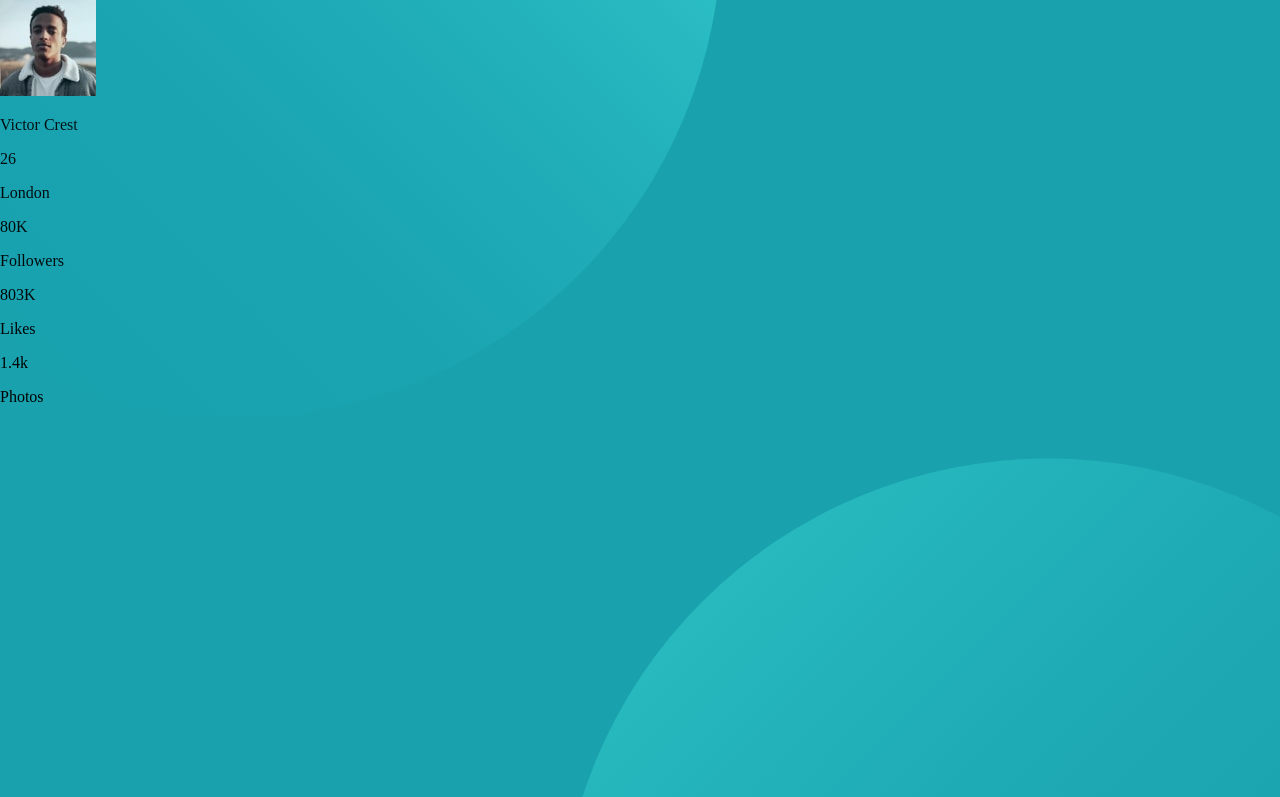
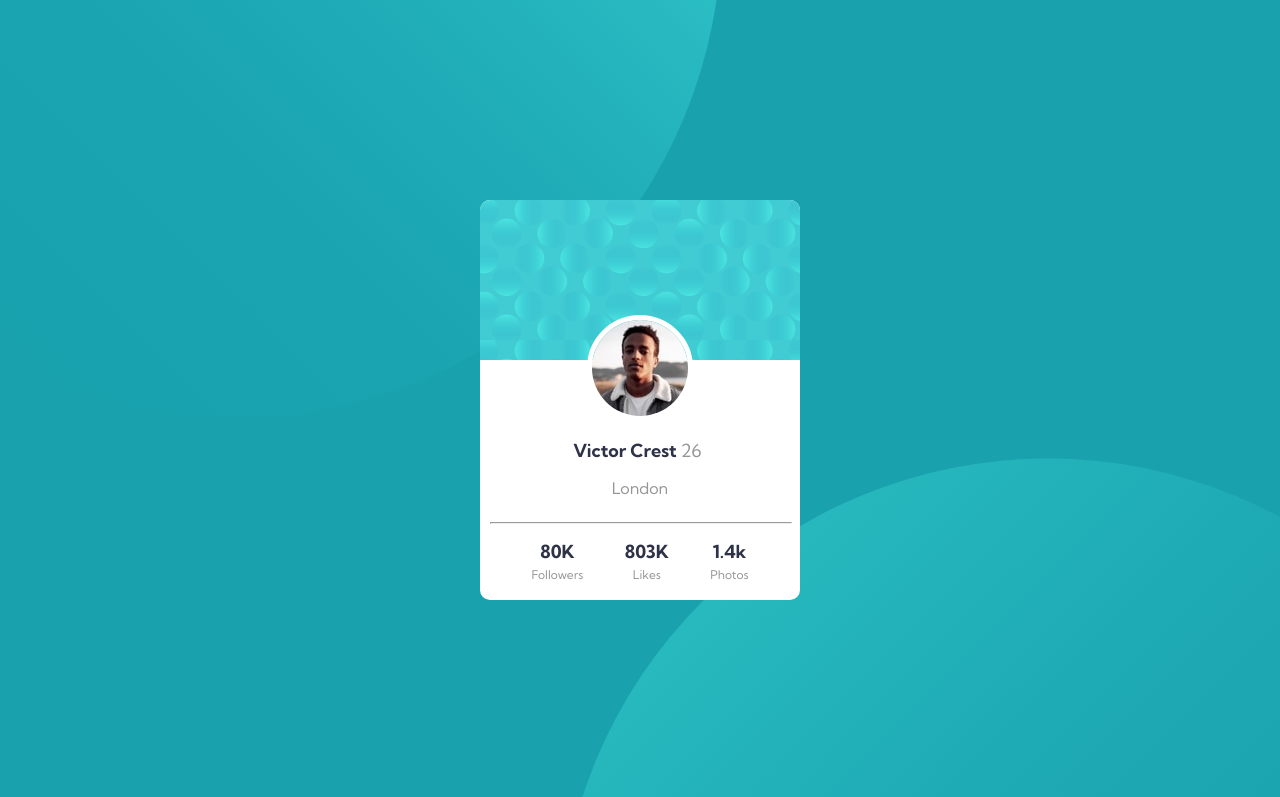
Before and after one commit to wds9601/FrontendMentor.io-Challenges, a plain HTML site: page profile-card/index.html in a window 1280 px wide. Shown: the top 797 px of the page. Drawn offline with Linux system fonts and the light colour scheme.

Commit message:
finished desktop view

```diff
--- a/profile-card/index.html
+++ b/profile-card/index.html
@@ -25,16 +25,17 @@
 
     <div class="card">
       <div class="card-pattern"></div>
+      <div class="user-all">
         <div class="user">
           <img src="./images/image-victor.jpg" alt="profile image" class="user-image">
           <div class="user-info">
-          <p class="name">Victor Crest</p>
-          <p class="age">26</p>
+            <p class="name">Victor Crest <span class="age">26</span></p>
           </div>
           <div class="user-city">
             <p class="city">London</p>
           </div>
         </div>
+        <hr >
         <div class="stats">
           <div class="stat-box">
             <p class="number">80K</p>
@@ -47,6 +48,7 @@
           <div class="stat-box">
             <p class="number">1.4k</p>
             <p class="label">Photos</p>
+          </div>
         </div>
       </div>
     </div>
--- a/profile-card/style.css
+++ b/profile-card/style.css
@@ -6,17 +6,22 @@
 
     --font-large: 18px;
     --font: 'Kumbh Sans', sans-serif;
+    --font-regular: 400;
+    --font-bold: 700;
 }
 
 html, body {
     box-sizing: border-box;
     margin: 0 auto;
+    font-family: var(--font)
 }
 
 .main {
     background-color: var(--color-main-bg);
     display: flex;
     height: 100vh;
+    justify-content: center;
+    align-items: center;
 }
 
 .bg-bubble {
@@ -33,5 +38,98 @@ html, body {
     right: -20%;
 }
 
+.card {
+    display: flex;
+    flex-direction: column;
+    justify-content: space-between;
+    background-color: var(--color-card-bg);
+    border-radius: 10px;
+    height: 50%;
+    width: 25%;
+    z-index: 2;
+    overflow: hidden;
+    box-shadow:
+}
+
+.card-pattern {
+    position: absolute;
+    height: 20%;
+    width: 25%;
+    border-radius: 10px 10px 0 0;
+    background-image: url("./images/bg-pattern-card.svg")
+}
+
+.user-all {
+    display: flex;
+    flex-direction: column;
+    justify-content: flex-end;
+    align-items: center;
+    margin-top: auto;
+    z-index: 3;
+    padding: 10px;
+}
+
+.user {
+    display: flex;
+    flex-direction: column;
+    align-items: center;
+    justify-content: center;
+    width: 50%;
+}
+
+.user-image {
+    border: solid white 5px;
+    border-radius: 50%;
+
+}
+
+.user-info {
+    display: flex;
+    justify-content: center;
+    margin-bottom: 0;
+}
+
+.name, .number {
+    font-size: var(--font-large);
+    color: var(--color-font-card-bold);
+    font-weight: var(--font-bold);
+}
+
+.name {
+    margin-bottom: 0;
+    margin-right: 5px;
+}
+
+.age {
+    color: var(--color-neutral);
+    font-weight: var(--font-regular);
+}
+
+.city {
+    color: var(--color-neutral);
+}
+
+hr {
+    height: 0.5px;
+    width: 100%;
+    background-color: var(--color-neutral);
+}
+
+.stats {
+    display: flex;
+    justify-content: space-evenly;
+    width: 100%;
+}
+
+.stat-box {
+    line-height: 0.3rem;
+    text-align: center;
+}
+
+.label {
+    color: var(--color-neutral);
+    font-size: 12px;
+}
+
 /* mobile: 375px
 desktop: 1440px */
```
Lines whose indentation alone changed are shown as unchanged.
